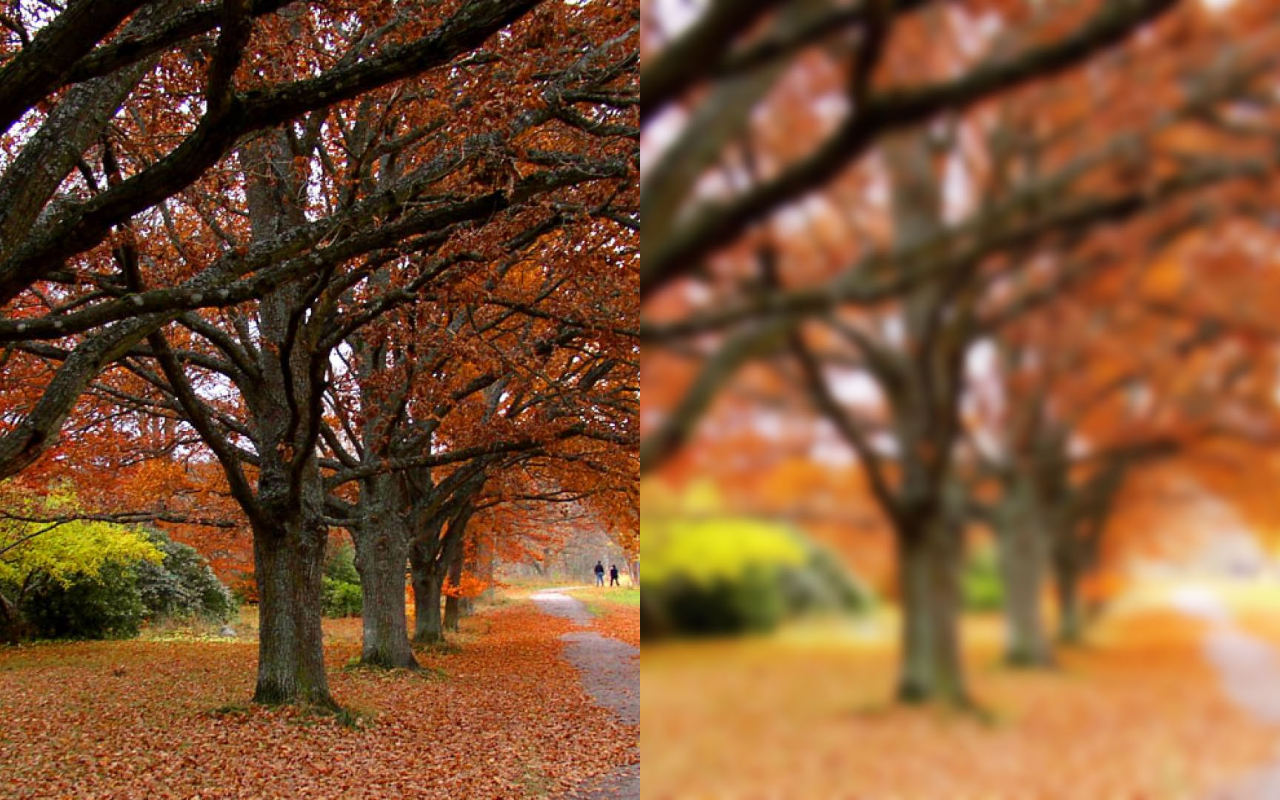
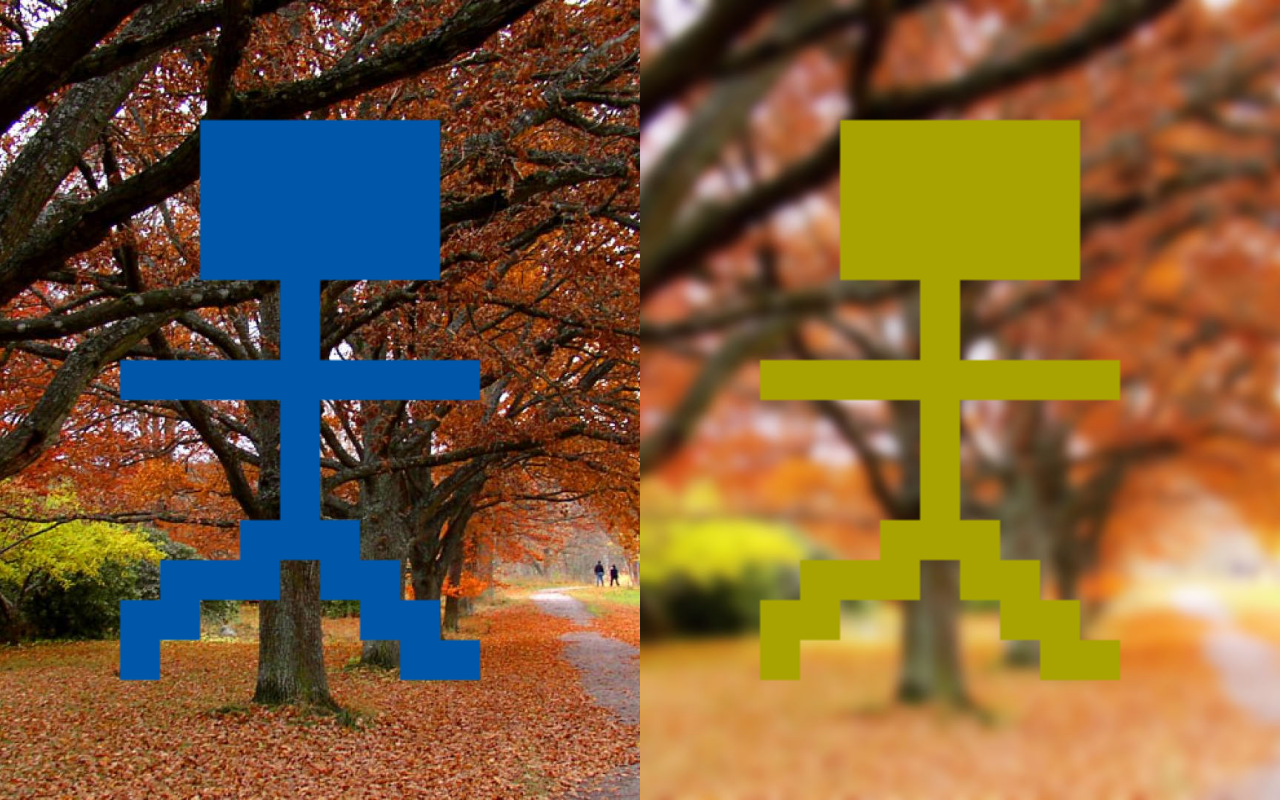
Before and after one commit to tomascornelles/weboda, a website: page index.html in a window 1280 px wide. Shown: the top 800 px of the page. Drawn offline with Linux system fonts and the light colour scheme.

Commit message:
mas capas

```diff
--- a/index.html
+++ b/index.html
@@ -8,11 +8,11 @@
 </head>
 <body>
 
-	<section id="primera" class="izq"></section>
-	<section id="segunda" class="der"></section>
+	<section id="primera" class="ver"><div class="imagen01"></div></section>
+	<section id="segunda" class="ver"><div class="imagen02"></div></section>
 
-	<section id="segunda" class="izq"></section>
-	<section id="primera" class="der"></section>
+	<section id="segunda" class="ver"></section>
+	<section id="primera" class="ver"></section>
 
 	<script type="text/javascript" src="jquery.min.js"></script>
 	<script type="text/javascript" src="main.js"></script>
--- a/main.js
+++ b/main.js
@@ -1,10 +1,8 @@
 var componer = function() {
 	if ($(window).height() > $(window).width()) {
-		$('.izq').addClass('top').removeClass('izq');
-		$('.der').addClass('bottom').removeClass('der');
+		$('.ver').addClass('hor').removeClass('ver');
 	} else {
-		$('.top').addClass('izq').removeClass('top');
-		$('.bottom').addClass('der').removeClass('bottom');
+		$('.hor').addClass('ver').removeClass('hor');
 	}
 }
 
--- a/style.css
+++ b/style.css
@@ -11,35 +11,47 @@ html{font-family:sans-serif;-ms-text-size-adjust:100%;-webkit-text-size-adjust:1
 /* Custom styles */
 
 section {
-	height: 100vh;
 	background-size: cover;
 	background-repeat: no-repeat;
     background-attachment: fixed;
     background-position: center;
-    width: 50%;
+    text-align: center;
+    vertical-align: center;
+    position: relative;
 }
-
 #primera {
 	background-image: url(nature-q-c-1920-1080-4.jpg);
 }
 #segunda {
 	background-image: url(nature-q-c-1920-1080-4b.jpg);
 }
-.izq {
+.ver {
+    width: 50%;
+	height: 100vh;
 	float: left;
-	background-color: #ccc;
 }
-.der {
-	float: right;
-	background-color: #fc0;
-}
-.top {
+.hor {
 	width: 100%;
 	height: 50vh;
-	background-color: #ccc;
 }
-.bottom {
-	width: 100%;
-	height: 50vh;
-	background-color: #fc0;
+
+.imagen01 {
+	background-size: contain;
+	background-repeat: no-repeat;
+    background-position: center;
+    text-align: center;
+    vertical-align: center;
+    position: relative;
+	background-image: url(01.png);
+	height: 100%;
 }
+.imagen02 {
+	background-size: contain;
+	background-repeat: no-repeat;
+    background-position: center;
+    text-align: center;
+    vertical-align: center;
+    position: relative;
+	background-image: url(02.png);
+	height: 100%;
+}
```
Also changed, not shown: 01.png (added), 02.png (added).
